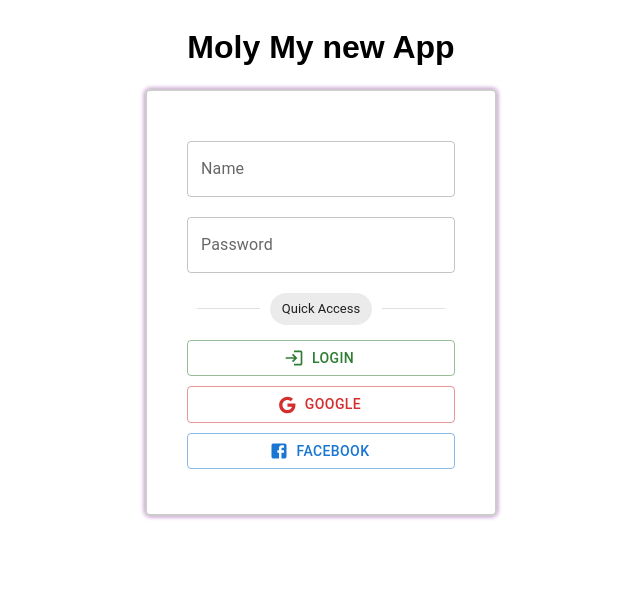
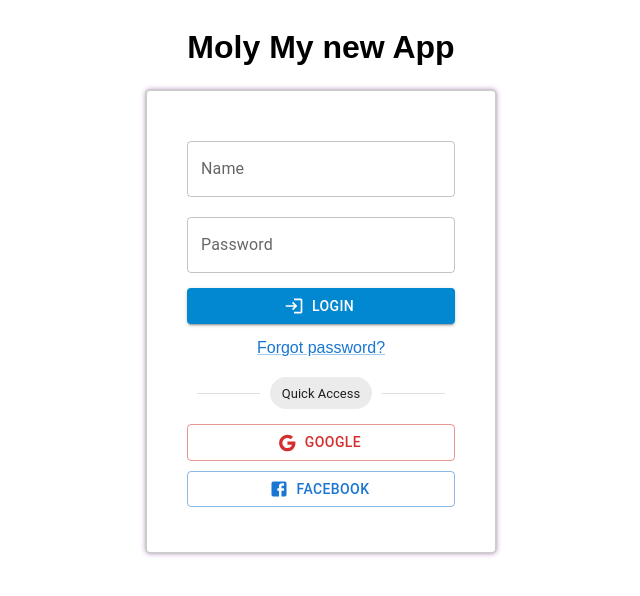
Before and after one commit to EisenHavale/Identity-mf-yarler-project, a React app: page / in a window 1280 px wide. Shown: the top 596 px of the page, without its empty margins (319-959 px from the left). Built offline with nearby package versions, Linux system fonts and the light colour scheme.

Commit message:
Adding forgot password element and organizing better the buttons

```diff
--- /dev/null
+++ b/src/components/atoms/link/Link.tsx
@@ -0,0 +1,10 @@
+import { Link as MLink} from '@mui/material';
+import React from 'react';
+import { ILinkProps } from '../../../interfaces/atoms-interfaces';
+
+export const Link = (props: ILinkProps) => {
+    return (
+      <MLink href={props.path} color='primary' sx={{margin:'10px'}} > {props.label} </MLink>
+    )
+
+}
--- a/src/components/organismos/form/LoginForm.tsx
+++ b/src/components/organismos/form/LoginForm.tsx
@@ -1,12 +1,13 @@
 import React from "react";
-import { Form, useFormik } from "formik";
+import { useFormik } from "formik";
 import LoginIcon from '@mui/icons-material/Login';
-import { Grid, Stack, Divider, Box, Chip } from '@mui/material';
+import { Divider, Box, Chip } from '@mui/material';
 import GoogleIcon from '@mui/icons-material/Google';
 import FacebookIcon from '@mui/icons-material/Facebook';
 import { Input } from "../../atoms/inputs/Input";
 import { Button } from "../../atoms/buttons/Button";
 import './login-form.css'
+import { Link } from "../../atoms/link/Link";
 
 
 
@@ -31,10 +32,11 @@ export const LoginForm = ()=>{
             <Box sx={{width:'100%', display:'flex', flexDirection:'column', alignItems:'center'}}>
                 <Input label="Name" onChange={formik.handleChange} value={formik.values.username} name='username' id="username"/>
                 <Input label="Password" onChange={formik.handleChange} value={formik.values.password}  type='password' name='password' id="password"/>
+                <Button shape="contained" color='info' label="Login" icon={<LoginIcon />} type='submit' />
+                <Link label="Forgot password?" path="forgot-password"/>
             </Box>
             <Divider variant="fullWidth" sx={{color:'#000', margin:'10px'}} color='#000' light={false}>  <Chip label="Quick Access" /> </Divider>
             <Box sx={{width:'100%', display:'flex', flexDirection:'column', alignItems:'center'}} >
-                <Button shape="outlined" color='success' label="Login" icon={<LoginIcon />} type='submit' />
                 <Button shape="outlined" color='error' label="Google" icon={<GoogleIcon />} type='submit' />
                 <Button shape="outlined" color='primary' label="Facebook" icon={<FacebookIcon />} type='submit' />
             </Box>
--- a/src/components/organismos/form/login-form.css
+++ b/src/components/organismos/form/login-form.css
@@ -3,5 +3,5 @@
     border: 2px solid #ccc;
     border-radius: 5px;
     padding: 40px;
-    box-shadow: 0px 0px 5px rgb(200, 162, 208), 0px 0px 5px rgb(200, 162, 208);
+    box-shadow: 0px 0px 5px rgb(200, 162, 208);
 }
--- a/src/interfaces/atoms-interfaces.ts
+++ b/src/interfaces/atoms-interfaces.ts
@@ -29,5 +29,10 @@ export interface IInputProps {
     type?: InputType;
     icon?: ReactJSXElement;
     id?: string;
+}
 
+export interface ILinkProps {
+    path:string;
+    label:string;
+    color?:string;
 }
--- a/src/pages/Login/Login.tsx
+++ b/src/pages/Login/Login.tsx
@@ -6,7 +6,7 @@ import { Title } from '../../components/atoms/title/Title';
 
 export const Login = () => {
   return (
-    <Grid container direction='column' xs={12} alignItems="center">
+    <Grid container item direction='column' xs={12} alignItems="center">
       <Title text='Moly My new App' />
       <Divider />
         <LoginForm />
```
Also changed, not shown: src/components/atoms/icon/Icon.tsx (deleted, +0 -10 lines).
